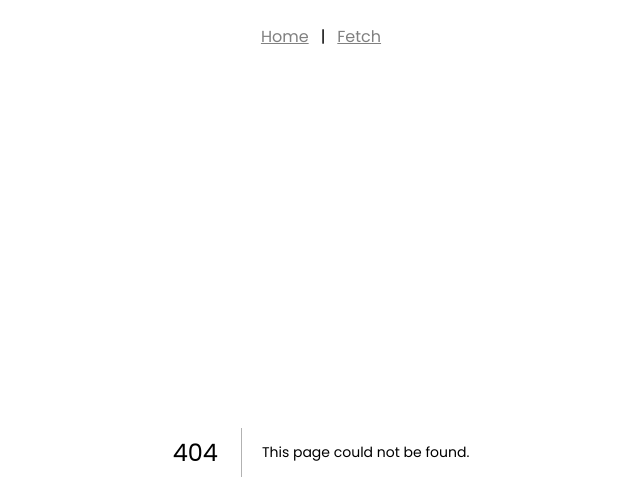
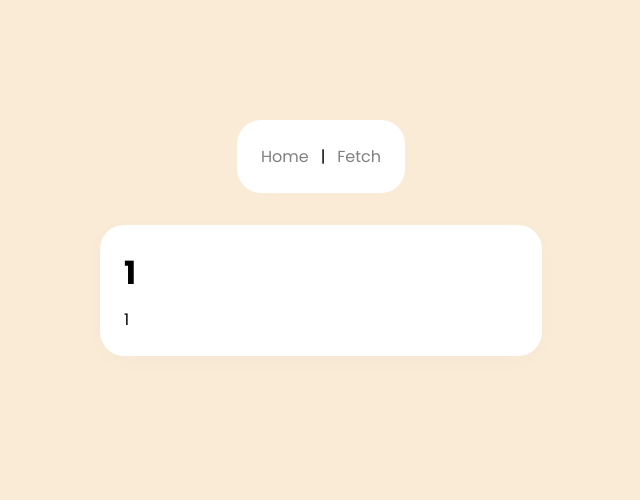
Before and after one commit to aidahdzfs/input-field, a Next.js app: page /diary/1/1 in a window 1280 px wide. Before the commit this address had no page. Shown: the top 500 px of the page, without its empty margins (319-959 px from the left). Built offline with nearby package versions, Linux system fonts and the light colour scheme.

Commit message:
feat: tambah detail

```diff
--- /dev/null
+++ b/src/app/diary/[judul]/[isi_diary]/page.js
@@ -0,0 +1,11 @@
+import '@styles/diarypost.css';
+export default function DiaryPost({params}){
+    const {judul, isi_diary} = params
+
+    return (
+       <div className='diary-container'>
+           <h1>{decodeURIComponent(judul)}</h1>
+           <p>{decodeURIComponent(isi_diary)}</p>
+       </div>
+    )
+}
--- a/src/app/diary/page.js
+++ b/src/app/diary/page.js
@@ -3,6 +3,7 @@
 import '@app/diary/diary.css';
 import { useEffect, useState } from 'react'
 import axios from 'axios';
+import Link from 'next/link';
 
 export default function Diary(){
     const [judul, setJudul] = useState([])
@@ -35,12 +36,14 @@
         {judul.length>0 ? (
             <ul>
                 {judul.map((item, idx)=>(
+                    <Link href={`/diary/${item}/${isi_diary[idx]}`}>
                     <li>
                         <div className="diary-container">
                             <h1>{judul[idx]}</h1>
                             <p className="p-diary">{isi_diary[idx]}</p>
                         </div>
                     </li>
+                    </Link>
                 ))}
             </ul>
         ):
--- /dev/null
+++ b/src/styles/diarypost.css
@@ -0,0 +1,24 @@
+.diary-container {
+    display: flex;
+    width: 442px;
+    padding: 24px;
+    flex-direction: column;
+    align-items: flex-start;
+    gap: 10px;
+    border-radius: 24px;
+    background: #FFF;
+    box-shadow: 0px 4px 24px 0px rgba(0, 0, 0, 0.02);
+}
+
+.p-diary {
+    display: -webkit-box;
+    -webkit-box-orient: vertical;
+    -webkit-line-clamp: 3;
+    align-self: stretch;
+    overflow: hidden;
+    color: #1e1e1e;
+    text-overflow: ellipsis;
+    font-size: 16px;
+    font-weight: 400;
+    line-height: normal;
+}
--- a/src/styles/globals.css
+++ b/src/styles/globals.css
@@ -5,6 +5,7 @@
     margin: 0;
     box-sizing: border-box;
     font-family: Poppins;
+    text-decoration: none;
   }
 
 body {
@@ -13,7 +14,9 @@
     display: flex;
     flex-direction: column;
     align-items: center;
-    justify-content: center;
+    justify-content: flex-start;
     background-color: antiquewhite;
     row-gap: 32px;
+    padding-top: 120px;
+    overflow-x: hidden;
   }
```
